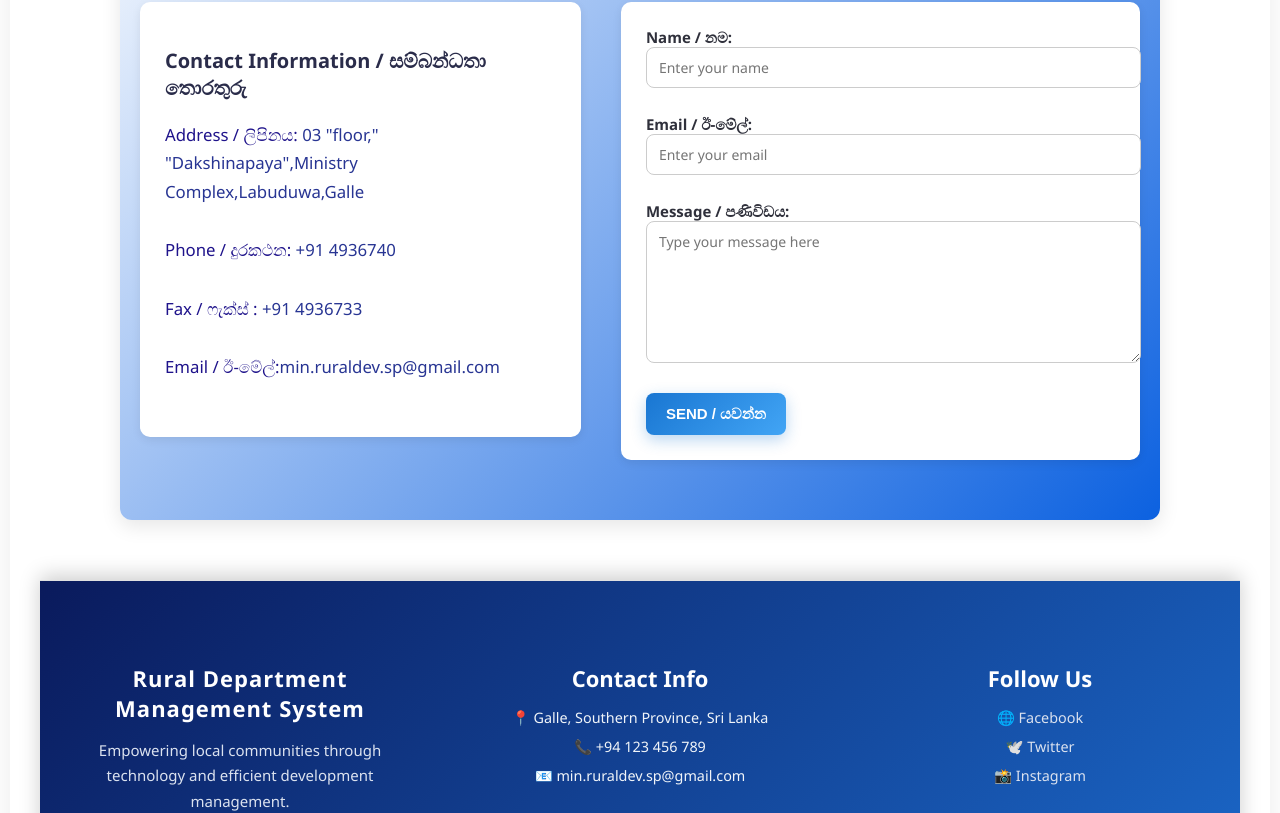
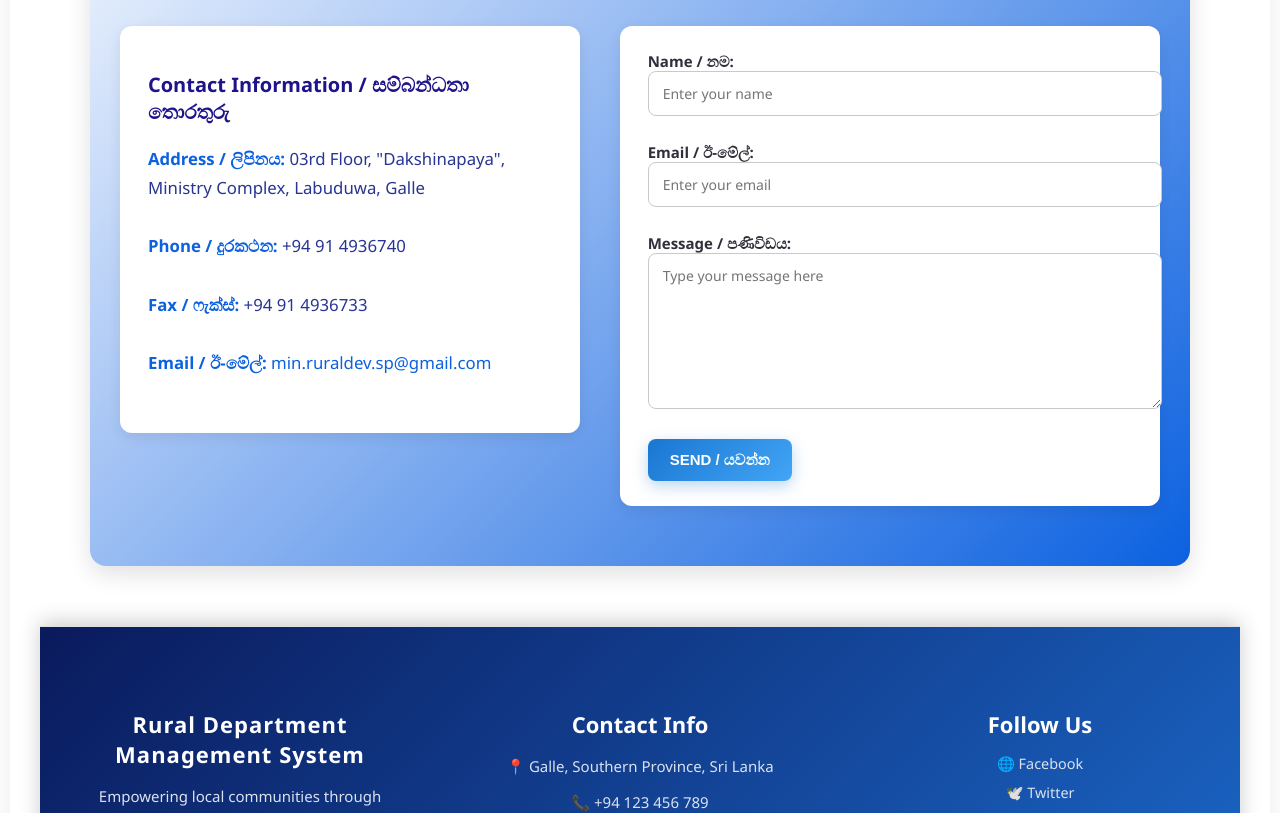
Before and after one commit to Ministry-of-Sports-Southern-Province/Ruralde-info-system, a React (Vite) app: page / in a window 1280 px wide. Shown: the part 1355-2168 px from the top of the page. Built offline with nearby package versions, Linux system fonts and the light colour scheme.

Commit message:
update contact

```diff
--- a/src/contact/contact.css
+++ b/src/contact/contact.css
@@ -1,31 +1,33 @@
-/* General Container */
+/* === Contact Section Container === */
 .contact-container {
-  padding: 60px 20px;
-  max-width: 1000px;
-  margin: 20px auto;
-  background: linear-gradient(135deg, #ffffff, #0c61e0);
+  padding: 60px 30px;
+  max-width: 1100px;
+  margin: 40px auto;
+  background: linear-gradient(135deg, #f8faff, #0c61e0);
   font-family: "Segoe UI", Tahoma, Geneva, Verdana, sans-serif;
-  color: #e0d2d2;
-  border-radius: 12px;
-  box-shadow: 0px 6px 20px rgba(0, 0, 0, 0.1);
+  color: #2f313b;
+  border-radius: 16px;
+  box-shadow: 0px 8px 25px rgba(0, 0, 0, 0.12);
+  box-sizing: border-box;
 }
 
-/* Title */
+/* === Section Title === */
 .contact-container h2 {
   text-align: center;
-  color: #2f313b;
-  font-size: 28px;
-  margin-bottom: 10px;
+  color: #0a1a5c;
+  font-size: 30px;
+  font-weight: 700;
+  margin-bottom: 12px;
 }
 
 .contact-container p {
   text-align: center;
   font-size: 15px;
-  color: #555555;
-  margin-bottom: 40px;
+  color: #444;
+  margin-bottom: 50px;
 }
 
-/* Flex layout for info + form */
+/* === Flex Layout for Info + Form === */
 .contact-content {
   display: flex;
   justify-content: space-between;
@@ -34,40 +36,54 @@
   flex-wrap: wrap;
 }
 
-/* Left side - Info */
+/* === Left Side (Contact Info) === */
 .contact-info {
   flex: 1;
   background: #ffffff;
-  padding: 25px;
-  border-radius: 10px;
-  box-shadow: 0px 3px 10px rgba(0, 0, 0, 0.08);
+  padding: 25px 28px;
+  border-radius: 12px;
+  box-shadow: 0px 4px 14px rgba(0, 0, 0, 0.08);
+  transition: transform 0.3s ease, box-shadow 0.3s ease;
+}
+
+.contact-info:hover {
+  transform: translateY(-4px);
+  box-shadow: 0px 6px 18px rgba(0, 0, 0, 0.1);
 }
 
 .contact-info h3 {
   font-size: 20px;
-  color: #2a2c4a;
+  color: #1f138b;
   margin-bottom: 20px;
+  font-weight: 700;
 }
 
 .contact-info p {
   font-size: 15px;
-  color: #444444;
+  color: #333;
   margin-bottom: 10px;
   line-height: 1.6;
- text-align: left;
-}
-.contact-info span {
-  font-weight: 500;
-  color: #1f138b;
+  text-align: left;
 }
 
-/* Right side - Form */
+.contact-info span {
+  font-weight: 600;
+  color: #0c61e0;
+}
+
+/* === Right Side (Form) === */
 .contact-form {
   flex: 1.2;
-  background: #fff;
-  padding: 25px;
-  border-radius: 10px;
-  box-shadow: 0px 3px 10px rgba(0, 0, 0, 0.08);
+  background: #ffffff;
+  padding: 25px 28px;
+  border-radius: 12px;
+  box-shadow: 0px 4px 14px rgba(0, 0, 0, 0.08);
+  transition: transform 0.3s ease, box-shadow 0.3s ease;
+}
+
+.contact-form:hover {
+  transform: translateY(-4px);
+  box-shadow: 0px 6px 18px rgba(0, 0, 0, 0.1);
 }
 
 .contact-form label {
@@ -81,50 +97,65 @@
 .contact-form input,
 .contact-form textarea {
   width: 100%;
-  padding: 10px 12px;
+  padding: 12px 14px;
   margin-bottom: 18px;
-  border: 1px solid #cccccc;
+  border: 1px solid #c9c9c9;
   border-radius: 8px;
   font-size: 14px;
   font-family: inherit;
-  transition: border-color 0.3s;
+  transition: border-color 0.3s, box-shadow 0.3s;
 }
 
 .contact-form input:focus,
 .contact-form textarea:focus {
-  border-color: #1f138b;
+  border-color: #0c61e0;
+  box-shadow: 0 0 0 3px rgba(12, 97, 224, 0.15);
   outline: none;
 }
 
 .contact-form textarea {
-  min-height: 120px;
+  min-height: 130px;
   resize: vertical;
 }
 
-/* Button */
+/* === Submit Button === */
 .submit-btn {
-  background-color: #13158b;
-  color: white;
-  padding: 12px 20px;
+  background-color: #0c61e0;
+  color: #ffffff;
+  padding: 12px 22px;
   border: none;
   border-radius: 8px;
   font-size: 15px;
+  font-weight: 600;
   cursor: pointer;
-  transition: background-color 0.3s;
+  transition: background-color 0.3s, transform 0.2s;
 }
 
 .submit-btn:hover {
-  background-color: #2d3ea0;
+  background-color: #1034a6;
+  transform: translateY(-2px);
 }
 
-/* Responsive */
+/* === Responsive Design === */
 @media (max-width: 768px) {
+  .contact-container {
+    padding: 40px 20px;
+    margin: 20px;
+  }
+
   .contact-content {
     flex-direction: column;
+    align-items: center;
+    gap: 30px;
   }
 
   .contact-info,
   .contact-form {
     width: 100%;
   }
+
+  .contact-form input,
+  .contact-form textarea {
+    font-size: 16px;
+  }
 }
--- a/src/contact/contact.jsx
+++ b/src/contact/contact.jsx
@@ -1,50 +1,80 @@
 // pages/Contact.jsx
 import React from "react";
-import { Link } from "react-router-dom";
-import "../contact/contact.css"; // Make sure this path matches your project
+import "../contact/contact.css"; // ✅ Ensure correct relative path
 
 export default function Contact() {
   return (
-    <div className="contact-container">
+    <section className="contact-container">
       <h2>Contact Us / සම්බන්ධ වන්න</h2>
       <p>
-        ඔබට ග්‍රාම සංවර්ධන සමිති පිළිබඳව අදහස්, ප්‍රශ්න හෝ යෝජනා ඇතුළත් කිරීමට
+        ඔබට ග්‍රාම සංවර්ධන සමිති පිළිබඳ අදහස්, ප්‍රශ්න හෝ යෝජනා ඇතුළත් කිරීමට
         මෙම පිටුව භාවිතා කරන්න.
       </p>
 
       <div className="contact-content">
+        {/* === Contact Information === */}
         <div className="contact-info">
           <h3>Contact Information / සම්බන්ධතා තොරතුරු</h3>
-          <p><span>Address / ලිපිනය:</span> 03 "floor," "Dakshinapaya",Ministry Complex,Labuduwa,Galle</p>
-          <p><span>Phone / දුරකථන:</span> +91 4936740 </p>
-          <p><span>Fax / ෆැක්ස් : </span>+91 4936733</p>
-          <p><span>Email / ඊ-මේල්:</span>min.ruraldev.sp@gmail.com</p>
-
+          <p>
+            <span>Address / ලිපිනය:</span>{" "}
+            03rd Floor, "Dakshinapaya", Ministry Complex, Labuduwa, Galle
+          </p>
+          <p>
+            <span>Phone / දුරකථන:</span> +94 91 4936740
+          </p>
+          <p>
+            <span>Fax / ෆැක්ස්:</span> +94 91 4936733
+          </p>
+          <p>
+            <span>Email / ඊ-මේල්:</span>{" "}
+            <a
+              href="mailto:min.ruraldev.sp@gmail.com"
+              style={{ color: "#0c61e0", textDecoration: "none" }}
+            >
+              min.ruraldev.sp@gmail.com
+            </a>
+          </p>
         </div>
 
-        {/* Contact Form */}
-        <form className="contact-form">
-          <label>
+        {/* === Contact Form === */}
+        <form className="contact-form" onSubmit={(e) => e.preventDefault()}>
+          <label htmlFor="name">
             Name / නම:
-            <input type="text" placeholder="Enter your name" />
+            <input
+              type="text"
+              id="name"
+              name="name"
+              placeholder="Enter your name"
+              required
+            />
           </label>
 
-          <label>
+          <label htmlFor="email">
             Email / ඊ-මේල්:
-            <input type="email" placeholder="Enter your email" />
+            <input
+              type="email"
+              id="email"
+              name="email"
+              placeholder="Enter your email"
+              required
+            />
           </label>
 
-          <label>
+          <label htmlFor="message">
             Message / පණිවිඩය:
-            <textarea placeholder="Type your message here"></textarea>
+            <textarea
+              id="message"
+              name="message"
+              placeholder="Type your message here"
+              required
+            ></textarea>
           </label>
 
           <button type="submit" className="submit-btn">
             Send / යවන්න
           </button>
-
         </form>
-       </div>
-    </div>
+      </div>
+    </section>
   );
 }
--- a/src/footer/footer.css
+++ b/src/footer/footer.css
@@ -1,19 +1,27 @@
+/* === Footer Base === */
 .footer {
   background: linear-gradient(135deg, #0a1a5c, #1c6dd0);
   color: #f1f5f9;
-  padding: 60px 20px 30px;
+  padding: 60px 0 30px; /* ⬅️ Removed left/right padding that caused extra space */
   font-family: "Segoe UI", Tahoma, Geneva, Verdana, sans-serif;
   box-shadow: 0 -4px 20px rgba(0, 0, 0, 0.2);
+  width: 100%;
+  overflow-x: hidden; /* ✅ Hide horizontal scrollbar */
 }
 
+/* === Footer Container === */
 .footer-container {
   display: flex;
   justify-content: space-between;
   align-items: flex-start;
   flex-wrap: wrap;
   gap: 40px;
-  max-width: 1200px;
+
+  max-width: 1200px; /* ✅ Consistent centered width */
+  width: 100%;
   margin: 0 auto;
+  padding: 0 20px; /* ✅ Balanced internal spacing */
+  box-sizing: border-box;
 }
 
 /* === Left Section (About) === */
@@ -21,72 +29,63 @@
   flex: 1;
   min-width: 280px;
 }
+
 .footer-left h3 {
   font-size: 22px;
   margin-bottom: 15px;
   color: #ffffff;
   letter-spacing: 1px;
 }
+
 .footer-left p {
   color: #dbe2ef;
   font-size: 15px;
   line-height: 1.7;
 }
 
-/* === Center Section (Quick Links) === */
+/* === Center Section (Contact Info) === */
 .footer-center {
   flex: 1;
-  min-width: 200px;
+  min-width: 250px;
 }
+
 .footer-center h3 {
   font-size: 22px;
   margin-bottom: 15px;
   color: #ffffff;
 }
+
 .footer-center ul {
   list-style: none;
   padding: 0;
   margin: 0;
 }
+
 .footer-center ul li {
+  color: #dbe2ef;
   margin-bottom: 10px;
-}
-.footer-center ul li a {
-  color: #dbe2ef;
-  text-decoration: none;
-  transition: color 0.3s ease, transform 0.2s ease;
-  display: inline-block;
-}
-.footer-center ul li a:hover {
-  color: #ffffff;
-  transform: translateX(5px);
+  font-size: 15px;
+  line-height: 1.7;
 }
 
-/* === Right Section (Contact) === */
+/* === Right Section (Social Links) === */
 .footer-right {
   flex: 1;
-  min-width: 280px;
+  min-width: 250px;
 }
+
 .footer-right h3 {
   font-size: 22px;
   margin-bottom: 15px;
   color: #ffffff;
 }
-.footer-right p {
-  color: #dbe2ef;
-  margin-bottom: 8px;
-  font-size: 15px;
-  line-height: 1.7;
+
+.social-icons {
+  list-style: none;
+  padding: 0;
+  margin: 0;
 }
-.footer-right span {
-  font-weight: 600;
-  color: #ffffff;
-}
-.social-icons {
-    list-style: none;
-    padding: 0;
-    margin: 0;
-}
+
 .social-icons li {
   margin-bottom: 10px;
 }
@@ -96,6 +95,7 @@
   text-decoration: none;
   font-weight: 500;
   transition: color 0.3s ease, transform 0.2s ease;
+  display: inline-block;
 }
 
 .social-icons li a:hover {
@@ -103,7 +103,7 @@
   transform: translateX(5px);
 }
 
-/* === Bottom Bar === */
+/* === Footer Bottom === */
 .footer-bottom {
   text-align: center;
   margin-top: 50px;
@@ -112,17 +112,27 @@
   font-size: 14px;
   color: #dbe2ef;
 }
+
 .footer-bottom a {
   color: #f9fafb;
   text-decoration: none;
   transition: color 0.3s ease;
 }
+
 .footer-bottom a:hover {
   color: #ffd700;
 }
+
 .footer-bottom .highlight {
   color: #ffffff;
   font-weight: 700;
+}
+
+/* === Global Fix (no scroll) === */
+html, body {
+  margin: 0;
+  padding: 0;
+  overflow-x: hidden;
 }
 
 /* === Responsive Design === */
@@ -131,10 +141,21 @@
     flex-direction: column;
     align-items: center;
     text-align: center;
+    padding: 0 30px; /* Slightly wider padding for mobile */
   }
+
   .footer-left,
   .footer-center,
   .footer-right {
     min-width: 100%;
   }
+
+  .social-icons li {
+    display: inline-block;
+    margin: 0 10px;
+  }
+
+  .social-icons li a:hover {
+    transform: translateY(-3px);
+  }
 }
--- a/src/footer/footer.jsx
+++ b/src/footer/footer.jsx
@@ -6,7 +6,7 @@ const Footer = () => {
     <footer className="footer">
       <div className="footer-container">
 
-        {/* Left Side - About */}
+        {/* === Left Section (About) === */}
         <div className="footer-left">
           <h3>Rural Department Management System</h3>
           <p>
@@ -15,32 +15,49 @@ const Footer = () => {
           </p>
         </div>
 
-        {/* Center - Contact Info */}
+        {/* === Center Section (Contact Info) === */}
         <div className="footer-center">
           <h3>Contact Info</h3>
           <ul>
             <li>📍 Galle, Southern Province, Sri Lanka</li>
             <li>📞 +94 123 456 789</li>
-            <li>📧 min.ruraldev.sp@gmail.com</li>
+            <li>
+              📧{" "}
+              <a href="mailto:min.ruraldev.sp@gmail.com" className="email-link">
+                min.ruraldev.sp@gmail.com
+              </a>
+            </li>
           </ul>
         </div>
 
-        {/* Right Side - Social Links */}
+        {/* === Right Section (Social Links) === */}
         <div className="footer-right">
           <h3>Follow Us</h3>
           <ul className="social-icons">
             <li>
-            <a href="https://facebook.com" target="_blank" rel="noreferrer">
+              <a
+                href="https://facebook.com"
+                target="_blank"
+                rel="noopener noreferrer"
+              >
                 🌐 Facebook
               </a>
             </li>
             <li>
-            <a href="https://twitter.com" target="_blank" rel="noreferrer">
+              <a
+                href="https://twitter.com"
+                target="_blank"
+                rel="noopener noreferrer"
+              >
                 🕊️ Twitter
               </a>
             </li>
             <li>
-            <a href="https://instagram.com" target="_blank" rel="noreferrer">
+              <a
+                href="https://instagram.com"
+                target="_blank"
+                rel="noopener noreferrer"
+              >
                 📸 Instagram
               </a>
             </li>
@@ -48,15 +65,18 @@ const Footer = () => {
         </div>
       </div>
 
-      {/* Bottom Section */}
+      {/* === Bottom Bar === */}
       <div className="footer-bottom">
         <p>
-          © {new Date().getFullYear()} <span className="highlight">Ministry of Sports - Southern Province</span> |
-          Developed by{" "}
+          © {new Date().getFullYear()}{" "}
+          <span className="highlight">
+            Ministry of Sports - Southern Province
+          </span>{" "}
+          | Developed by{" "}
           <a
             href="https://dilutharushika.github.io/my-portfolio/"
             target="_blank"
-            rel="noreferrer"
+            rel="noopener noreferrer"
             className="highlight"
           >
             Dilu Tharushika
--- a/src/startup/startup.jsx
+++ b/src/startup/startup.jsx
@@ -91,14 +91,14 @@ const Startup = () => {
 
         {/* Registration Number */}
         <div className="form-group">
-          <label>03. ලියාපදිංචි අංකය:</label>
-          <input type="text" placeholder="Enter Register No" />
+          <label>03.ග්‍රාම සංවර්ධන සමිතියේ නම:</label>
+          <input type="text" placeholder="Enter Name" />
         </div>
 
         {/* Committee Name */}
         <div className="form-group">
-          <label>04. ග්‍රාම සංවර්ධන සමිතියේ නම:</label>
-          <input type="text" placeholder="Enter Name" />
+          <label>04.ලියාපදිංචි අංකය:</label>
+          <input type="text" placeholder="Enter Register No" />
         </div>
 
         {/* Services */}
```
Lines whose indentation alone changed are shown as unchanged.
